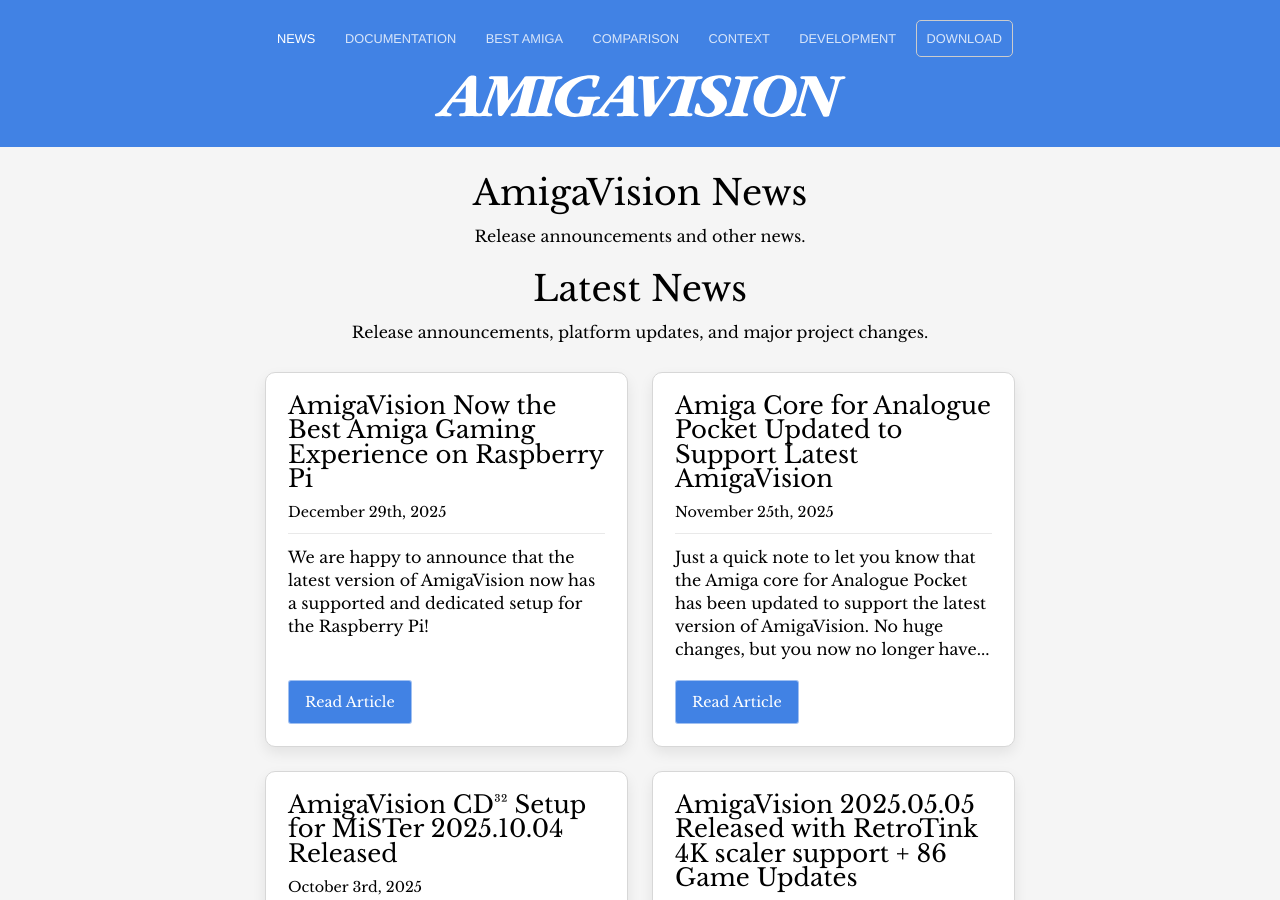
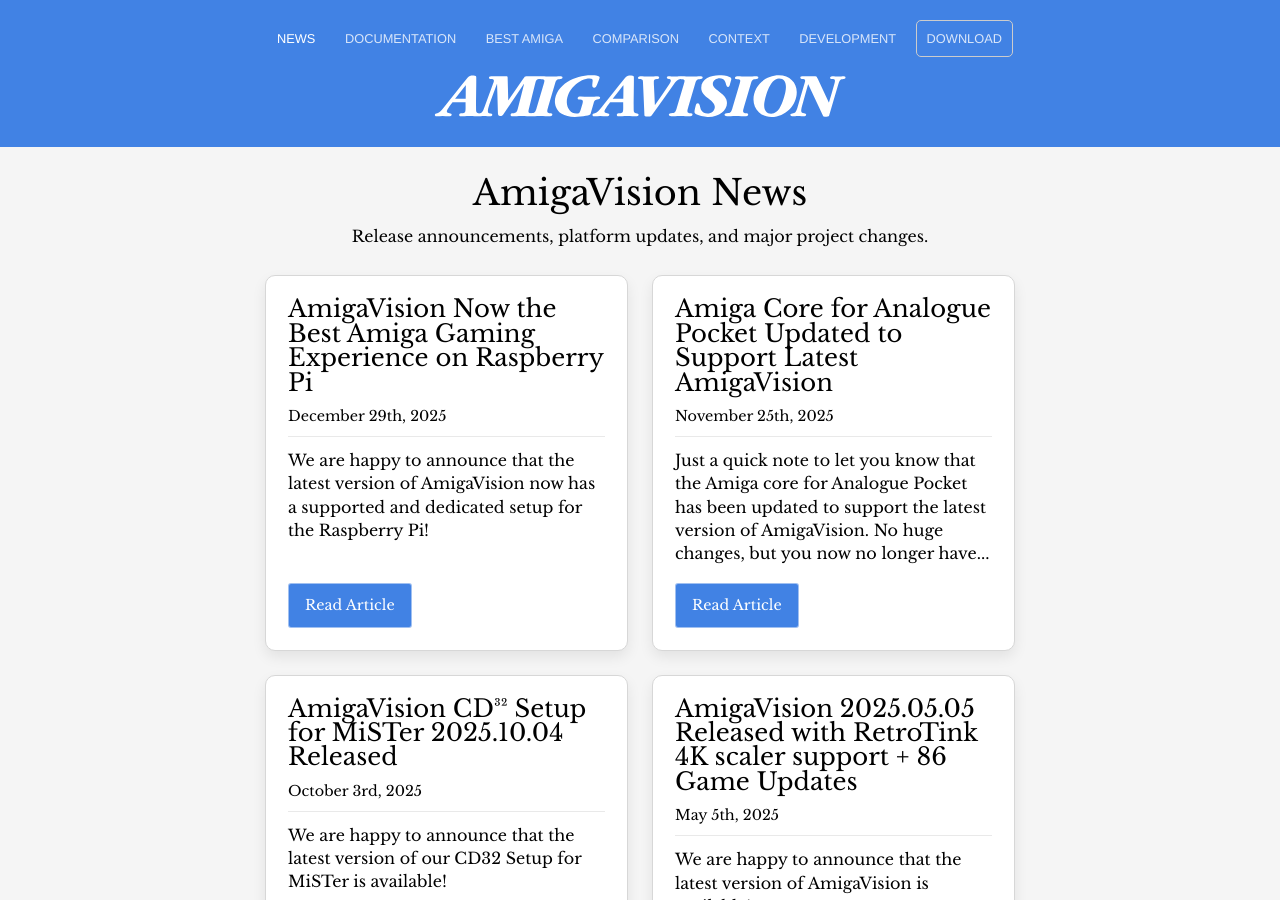
Before and after one commit to amigavision/amigavision.github.io, a Jekyll site: the page built from news/index.html, in a window 1280 px wide and 900 px high. Built offline with Jekyll 4.4.1, drawn with Linux system fonts in a browser that asks for light colours; the list of posts is cut into pages by our own code.

Commit message:
Dept. of Redundancy Dept.

```diff
--- a/news/index.html
+++ b/news/index.html
@@ -1,11 +1,9 @@
 ---
 title: AmigaVision News
-description: Release announcements and other news.
+description: Release announcements, platform updates, and major project changes.
 ---
 
 <div class="text-container">
-	<h2>Latest News</h2>
-	<p class="subtext">Release announcements, platform updates, and major project changes.</p>
 	<ul class="blog-posts news-grid">
 		{% for post in paginator.posts %}
 			<li class="blog-post news-card">
```
